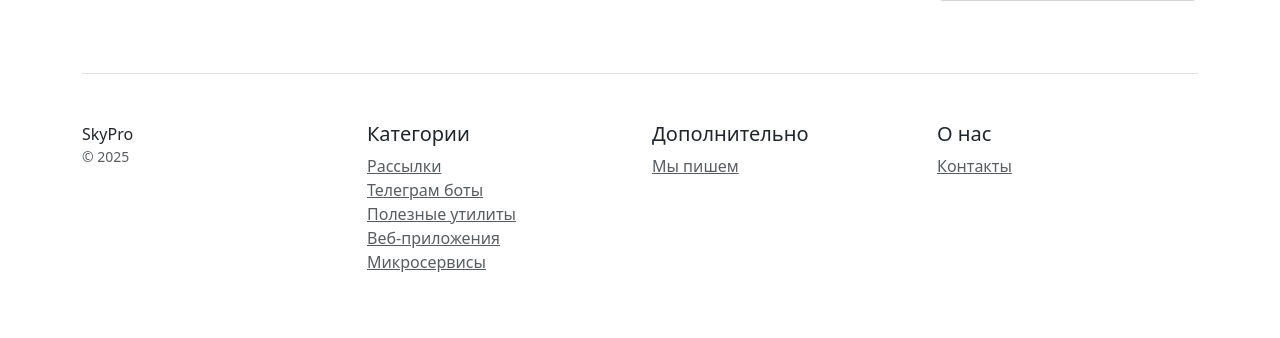
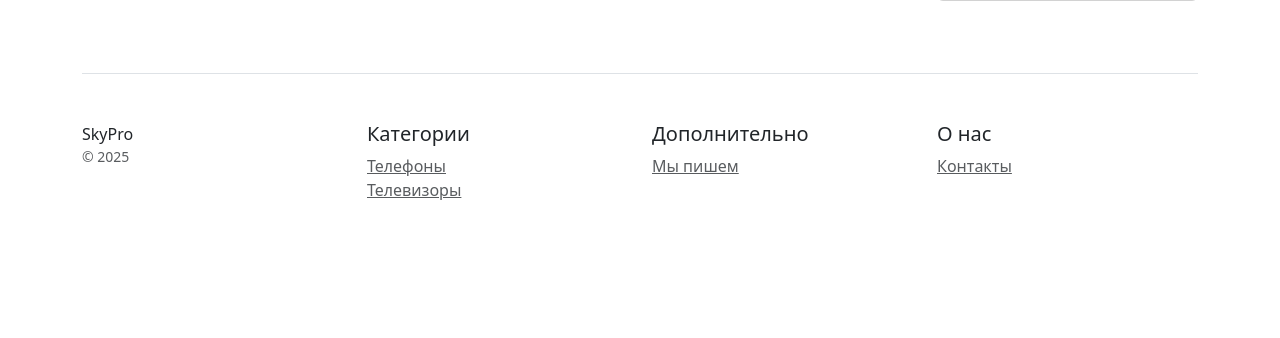
Before and after one commit to Gammpyr/online_store, a Django app: page /contacts/ in a window 1280 px wide. Shown: the part 730-1068 px from the top of the page. After the commit the page ends 930 px from the top, so only its background shows below. Run offline with Django 5.2, Linux system fonts and the light colour scheme; some libraries are stand-ins or nearby versions.

Commit message:
update files

```diff
--- a/catalog/templates/catalog/base.html
+++ b/catalog/templates/catalog/base.html
@@ -31,11 +31,8 @@
 			<div class="col-6 col-md">
 				<h5>Категории</h5>
 				<ul class="list-unstyled text-small">
-					<li><a class="text-muted" href="#">Рассылки</a></li>
-					<li><a class="text-muted" href="#">Телеграм боты</a></li>
-					<li><a class="text-muted" href="#">Полезные утилиты</a></li>
-					<li><a class="text-muted" href="#">Веб-приложения</a></li>
-					<li><a class="text-muted" href="#">Микросервисы</a></li>
+					<li><a class="text-muted" href="#">Телефоны</a></li>
+					<li><a class="text-muted" href="#">Телевизоры</a></li>
 				</ul>
 			</div>
 			<div class="col-6 col-md">
```
Also changed, not shown: catalog/views.py (+1 -10 lines).
